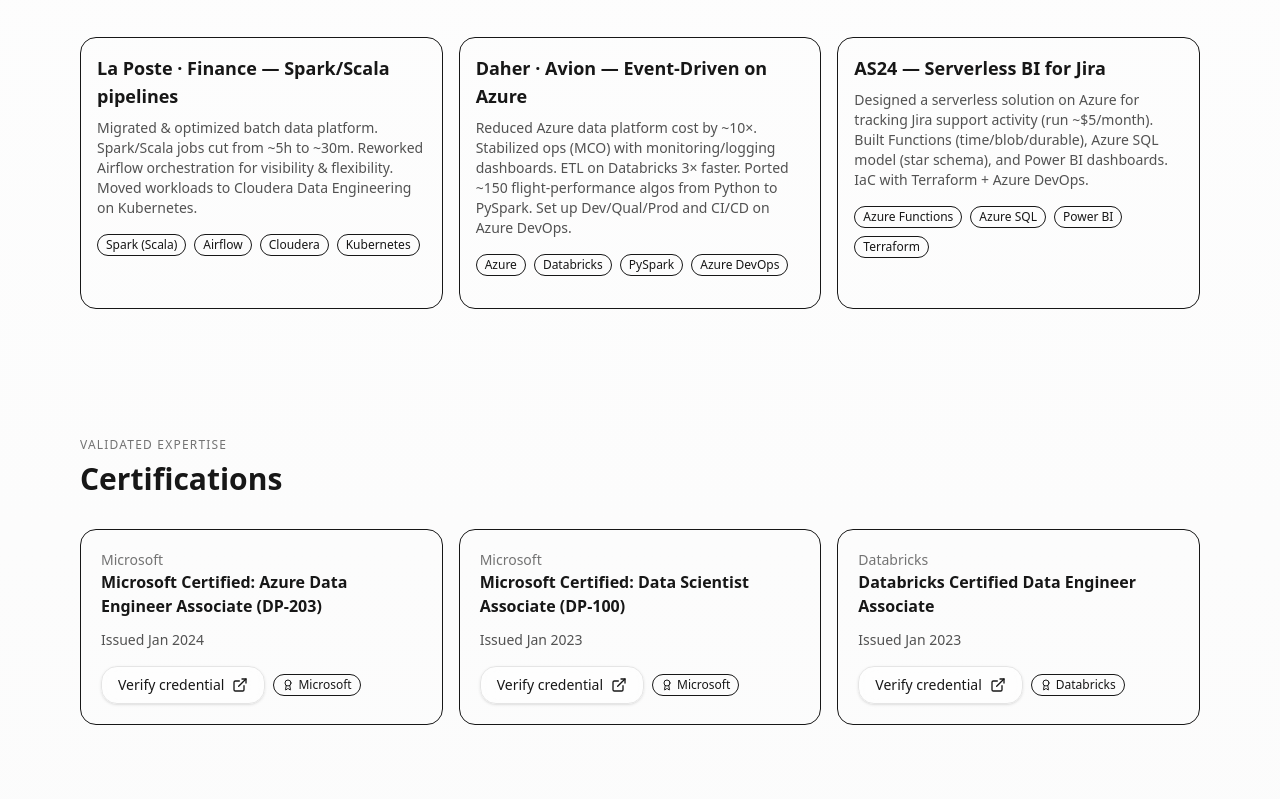
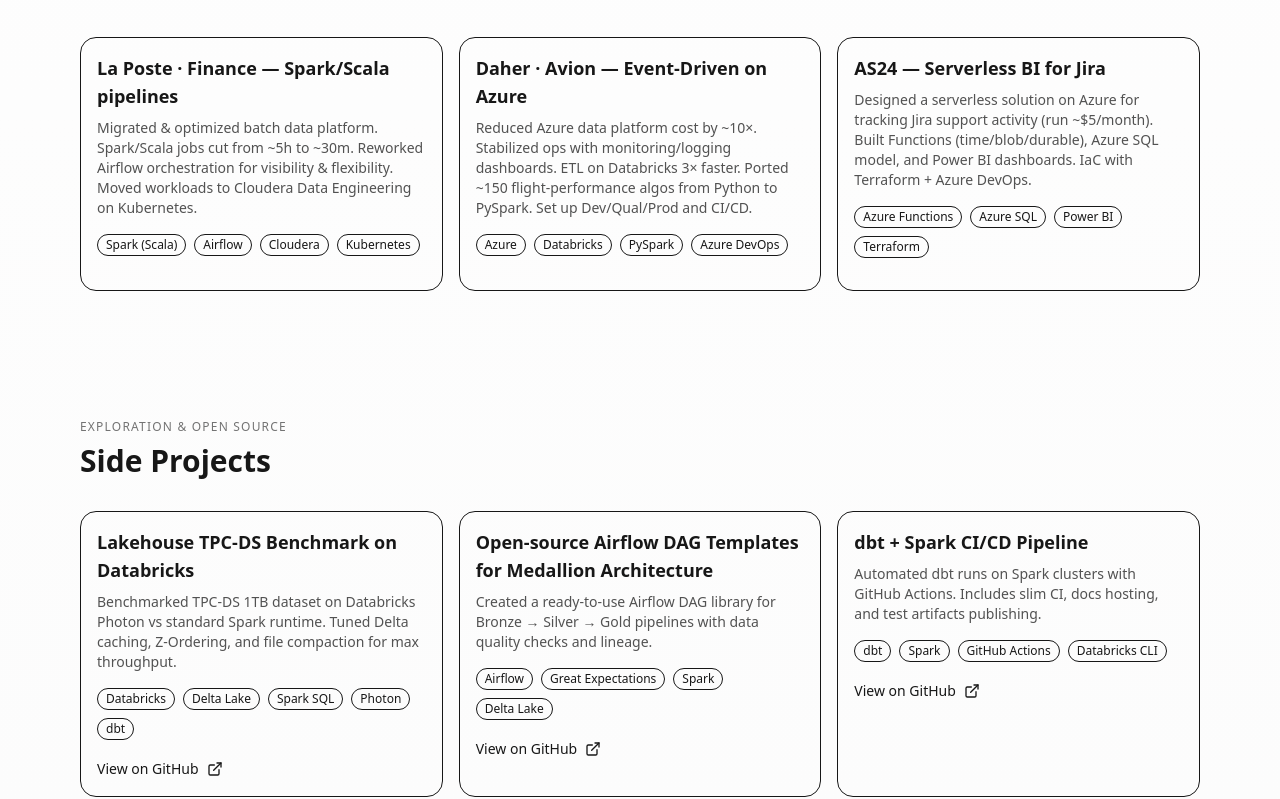
Before and after one commit to otmane-el-aloi/otmane-elaloi, a React (Vite) app: page / in a window 1280 px wide. Shown: the part 1342-2141 px from the top of the page. Built offline with nearby package versions, Linux system fonts and the light colour scheme.

Commit message:
refac: add side porjectt section and set data as a global var easily modifiable

```diff
--- a/src/App.tsx
+++ b/src/App.tsx
@@ -24,14 +24,14 @@
 } from "lucide-react";
 
 /* =============================
-   TypeScript types
+   Types
 ============================= */
 interface Socials { github?: string; linkedin?: string; twitter?: string }
 interface Profile { name: string; title: string; location?: string; headline: string; email: string; socials: Socials; resumeUrl?: string }
 interface Skill { icon: React.FC<React.SVGProps<SVGSVGElement>>; label: string; notes: string }
 interface Cert { name: string; issuer: string; date: string; credentialUrl?: string; logo?: string }
 interface Post { id: string; title: string; slug: string; tags: string[]; dateISO: string; published: boolean; content: string }
-
+interface Project { title: string; summary: string; stack: string[]; link?: string }
 type RouteName = "home" | "blog" | "post";
 interface Route { name: RouteName; params?: { slug?: string } }
 
@@ -43,7 +43,7 @@
 }
 
 /* =============================
-   CONFIG — edit these
+   CONFIG
 ============================= */
 const PROFILE: Profile = {
   name: "Otmane EL ALOI",
@@ -90,6 +90,51 @@
     date: "2023-01-01",
     credentialUrl: "https://credentials.databricks.com/14f726cd-2a98-483c-9e55-720345530281",
     logo: "",
+  },
+];
+
+const SELECTED_WORK: Project[] = [
+  {
+    title: "La Poste · Finance — Spark/Scala pipelines",
+    summary:
+      "Migrated & optimized batch data platform. Spark/Scala jobs cut from ~5h to ~30m. Reworked Airflow orchestration for visibility & flexibility. Moved workloads to Cloudera Data Engineering on Kubernetes.",
+    stack: ["Spark (Scala)", "Airflow", "Cloudera", "Kubernetes"],
+  },
+  {
+    title: "Daher · Avion — Event-Driven on Azure",
+    summary:
+      "Reduced Azure data platform cost by ~10×. Stabilized ops with monitoring/logging dashboards. ETL on Databricks 3× faster. Ported ~150 flight-performance algos from Python to PySpark. Set up Dev/Qual/Prod and CI/CD.",
+    stack: ["Azure", "Databricks", "PySpark", "Azure DevOps"],
+  },
+  {
+    title: "AS24 — Serverless BI for Jira",
+    summary:
+      "Designed a serverless solution on Azure for tracking Jira support activity (run ~$5/month). Built Functions (time/blob/durable), Azure SQL model, and Power BI dashboards. IaC with Terraform + Azure DevOps.",
+    stack: ["Azure Functions", "Azure SQL", "Power BI", "Terraform"],
+  },
+];
+
+const SIDE_PROJECTS: Project[] = [
+  {
+    title: "Lakehouse TPC-DS Benchmark on Databricks",
+    summary:
+      "Benchmarked TPC-DS 1TB dataset on Databricks Photon vs standard Spark runtime. Tuned Delta caching, Z-Ordering, and file compaction for max throughput.",
+    stack: ["Databricks", "Delta Lake", "Spark SQL", "Photon", "dbt"],
+    link: "https://github.com/otmane-el-aloi/lakehouse-tpcds-benchmark",
+  },
+  {
+    title: "Open-source Airflow DAG Templates for Medallion Architecture",
+    summary:
+      "Created a ready-to-use Airflow DAG library for Bronze → Silver → Gold pipelines with data quality checks and lineage.",
+    stack: ["Airflow", "Great Expectations", "Spark", "Delta Lake"],
+    link: "https://github.com/otmane-el-aloi/airflow-medallion-dags",
+  },
+  {
+    title: "dbt + Spark CI/CD Pipeline",
+    summary:
+      "Automated dbt runs on Spark clusters with GitHub Actions. Includes slim CI, docs hosting, and test artifacts publishing.",
+    stack: ["dbt", "Spark", "GitHub Actions", "Databricks CLI"],
+    link: "https://github.com/otmane-el-aloi/dbt-spark-ci-cd",
   },
 ];
 
@@ -249,7 +294,7 @@
 }
 
 /* =============================
-   Theme (Light/Dark) — robust
+   Theme (Light/Dark)
 ============================= */
 const THEME_KEY = "ade_theme";
 type Theme = "light" | "dark";
@@ -630,29 +675,7 @@
 
           <Section id="projects" title="Selected Work" kicker="Real-world impact">
             <div className="grid gap-4 sm:grid-cols-2 lg:grid-cols-3">
-              {[
-                {
-                  title: "La Poste · Finance — Spark/Scala pipelines",
-                  summary:
-                    "Migrated & optimized batch data platform. Spark/Scala jobs cut from ~5h to ~30m. Reworked Airflow orchestration for visibility & flexibility. Moved workloads to Cloudera Data Engineering on Kubernetes.",
-                  stack: ["Spark (Scala)", "Airflow", "Cloudera", "Kubernetes"],
-                  link: "#",
-                },
-                {
-                  title: "Daher · Avion — Event-Driven on Azure",
-                  summary:
-                    "Reduced Azure data platform cost by ~10×. Stabilized ops (MCO) with monitoring/logging dashboards. ETL on Databricks 3× faster. Ported ~150 flight-performance algos from Python to PySpark. Set up Dev/Qual/Prod and CI/CD on Azure DevOps.",
-                  stack: ["Azure", "Databricks", "PySpark", "Azure DevOps"],
-                  link: "#",
-                },
-                {
-                  title: "AS24 — Serverless BI for Jira",
-                  summary:
-                    "Designed a serverless solution on Azure for tracking Jira support activity (run ~$5/month). Built Functions (time/blob/durable), Azure SQL model (star schema), and Power BI dashboards. IaC with Terraform + Azure DevOps.",
-                  stack: ["Azure Functions", "Azure SQL", "Power BI", "Terraform"],
-                  link: "#",
-                },
-              ].map((c) => (
+              {SELECTED_WORK.map((c) => (
                 <div key={c.title} className="rounded-2xl border p-4 dark:border-neutral-800">
                   <h3 className="mb-2 text-lg font-semibold">{c.title}</h3>
                   <p className="mb-4 text-sm text-neutral-600 dark:text-neutral-300">{c.summary}</p>
@@ -661,9 +684,42 @@
                       <Badge key={s}>{s}</Badge>
                     ))}
                   </div>
-                  {/* <a href={c.link} className="inline-flex items-center gap-2 text-sm underline-offset-4 hover:underline">
-                    View details <ExternalLink className="h-4 w-4" />
-                  </a> */}
+                  {c.link && (
+                    <a
+                      href={c.link}
+                      target="_blank"
+                      rel="noreferrer"
+                      className="inline-flex items-center gap-2 text-sm underline-offset-4 hover:underline"
+                    >
+                      View details <ExternalLink className="h-4 w-4" />
+                    </a>
+                  )}
+                </div>
+              ))}
+            </div>
+          </Section>
+
+          <Section id="side-projects" title="Side Projects" kicker="Exploration & Open Source">
+            <div className="grid gap-4 sm:grid-cols-2 lg:grid-cols-3">
+              {SIDE_PROJECTS.map((p) => (
+                <div key={p.title} className="rounded-2xl border p-4 dark:border-neutral-800">
+                  <h3 className="mb-2 text-lg font-semibold">{p.title}</h3>
+                  <p className="mb-4 text-sm text-neutral-600 dark:text-neutral-300">{p.summary}</p>
+                  <div className="mb-4 flex flex-wrap gap-2">
+                    {p.stack.map((s) => (
+                      <Badge key={s}>{s}</Badge>
+                    ))}
+                  </div>
+                  {p.link && (
+                    <a
+                      href={p.link}
+                      target="_blank"
+                      rel="noreferrer"
+                      className="inline-flex items-center gap-2 text-sm underline-offset-4 hover:underline"
+                    >
+                      View on GitHub <ExternalLink className="h-4 w-4" />
+                    </a>
+                  )}
                 </div>
               ))}
             </div>
```
